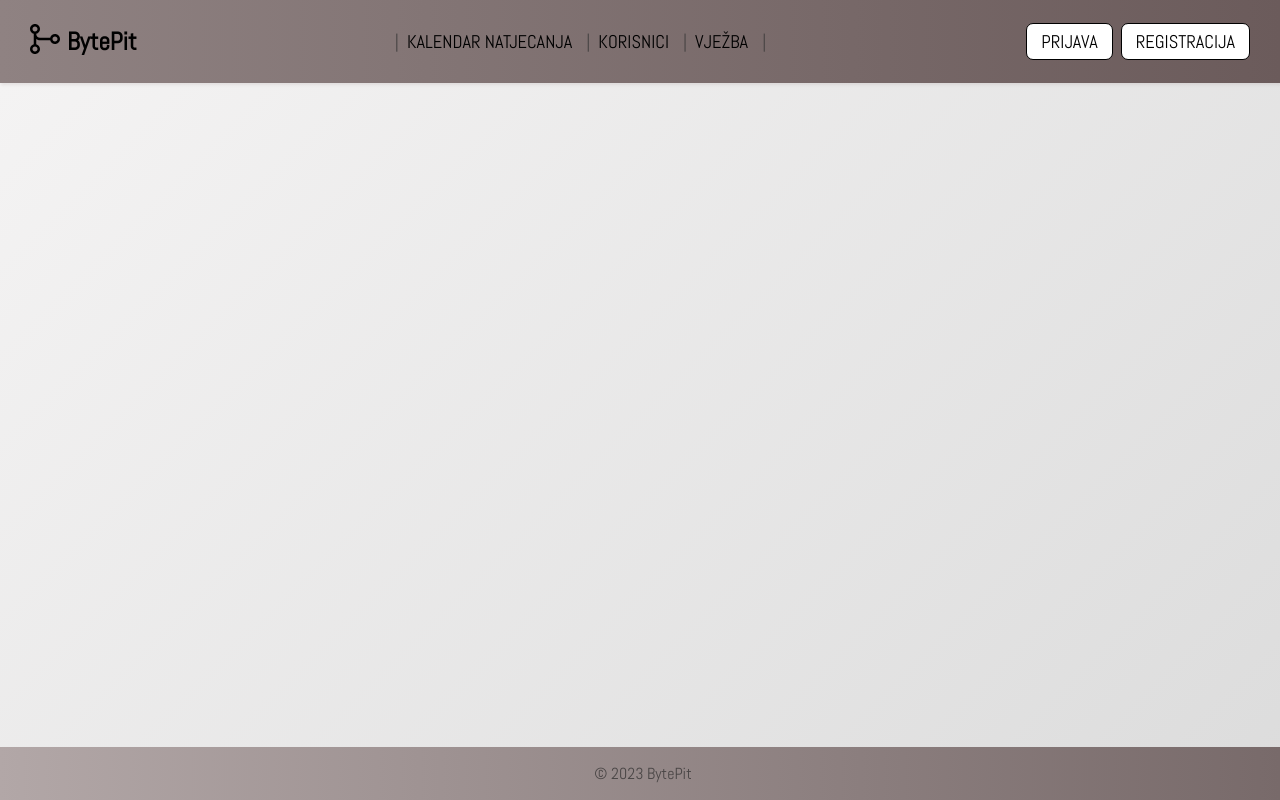
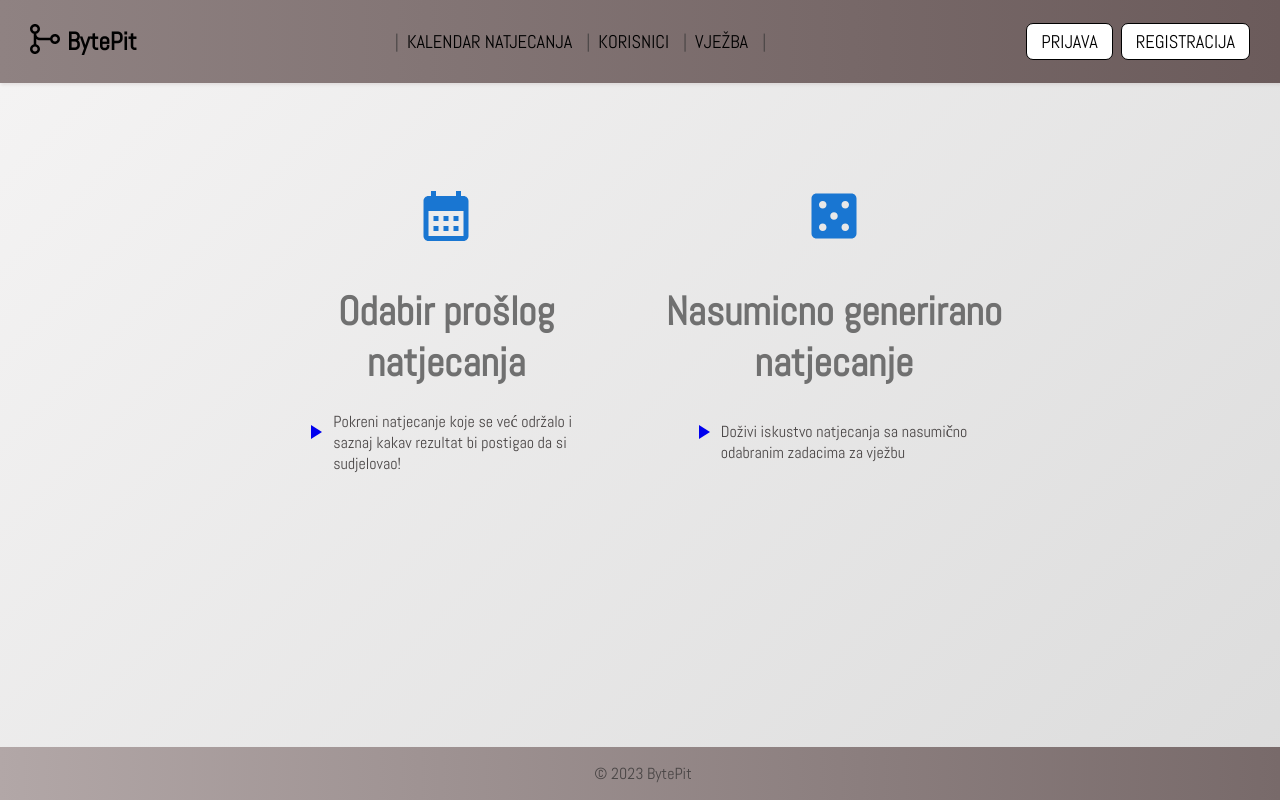
Before and after one commit to filipm55/KoderKolege, a React (Create React App) app in the folder React/byte-pit/: page /virtual in a window 1280 px wide. Built offline with nearby package versions, Linux system fonts and the light colour scheme.

Commit message:
virtualno natjecanje opcije
uredenje kategorija

```diff
--- a/React/byte-pit/src/App.js
+++ b/React/byte-pit/src/App.js
@@ -10,6 +10,7 @@ import Practice from './pages/Practice'
 import AddTask from './pages/AddTask'
 import Users from "./pages/Users";
 import Calendar from "./pages/Calendar";
+import Virtual from "./pages/Virtual";
 import User from "./pages/User";
 import AllTasks from './pages/AllTasks';
 import SolvingATask from './pages/SolvingATask';
@@ -29,6 +30,7 @@ function App() {
                 <Route exact path='/login' element={<Login />} />
                 <Route exact path='/registration' element={<Registration />} />
                 <Route exact path='/creation' element={<Creation />} />
+                <Route exact path='/virtual' element={<Virtual />} />
                 <Route exact path='/practice' element={<Practice />} />
                 <Route exact path='/tasks/addTask' element={<AddTask />} />
                 <Route exact path='/users' element={<Users />} />
--- a/React/byte-pit/src/pages/Creation.css
+++ b/React/byte-pit/src/pages/Creation.css
@@ -38,7 +38,7 @@ div.kategorije {
     align-items: center;
 }
 
-div.kategorije div {
+div.kat {
     border-radius: 0.7rem;
     width: 27vw;
     height: 40vh;
@@ -47,6 +47,7 @@ div.kategorije div {
     flex-direction: column;
     justify-content: flex-start;
     align-items: center;
+    align-content: center;
     padding-top: 10px;
     text-decoration: none;
 
@@ -59,7 +60,7 @@ div.kategorije div {
 div.kat {
     border-radius: 0.7rem;
     width: 27vw;
-    height: 40vh;
+    height: 43vh;
     display: flex;
     margin: 0 20px;
     flex-direction: column;
@@ -70,6 +71,48 @@ div.kat {
     transition: all 0.3s ease; /* Smooth transition */
     border: 1px solid transparent; /* Initially no border */
     transform: scale(1); /* Initial scale */
+  }
+
+  h3.nas {
+    text-align: center;
+    margin-bottom: 2rem;
+  }
+
+  p.opis {
+    width: 20vw;
+  }
+
+  p#prvi {
+    margin-bottom: -2.2rem;
+  }
+
+  p#treci {
+    margin-bottom: -2.3rem;
+  }
+  p#drugi {
+    margin-bottom: -1rem;
+  }
+  p#cetvrti {
+    margin-bottom: -2.3rem;
+  }
+
+  div#poseban{
+    margin-left: 3.2rem;
+  }
+
+  div#poseban2 {
+    margin-left: 6rem;
+  }
+
+  div.opisKat {
+    display: flex;
+    flex-direction: row;
+    justify-content: space-around;
+    align-items: center;
+  }
+
+  .ikona {
+
   }
 
   div.kat:hover {
@@ -88,6 +131,8 @@ div.kat h3 {
 div.kat p {
     margin-top: -10px;
 }
+
+
 
 @media screen and (max-width: 767px) {
     h1.naslov {
--- a/React/byte-pit/src/pages/Creation.js
+++ b/React/byte-pit/src/pages/Creation.js
@@ -6,6 +6,7 @@ import AddToQueueIcon from '@mui/icons-material/AddToQueue';
 import ExtensionIcon from '@mui/icons-material/Extension';
 import CasinoIcon from '@mui/icons-material/Casino';
 import Cookies from 'universal-cookie';
+import PlayArrowIcon from '@mui/icons-material/PlayArrow';
 
 const Creation = () => {
 
@@ -37,16 +38,6 @@ const Creation = () => {
       }, [jwtToken]);
 
     return (
-        /*<div className="wrapper">
-            { error && <div>{ error }</div> }
-            { tasks && <div className="task-list">
-                {tasks.map(task => (
-                    <div className="task" key={task.id} >
-                        <Link to={'/zadaci/'+task.id}><h2>{ task.title }</h2></Link>
-                    </div>
-                ))}
-            </div> }
-        </div>*/
 
         <div className="body1">
             <div className="kategorije">
@@ -54,14 +45,20 @@ const Creation = () => {
                     <div className="kat">
                         <CasinoIcon sx={{ fontSize: 60 }} color="primary"/>
                         <h3>Kreiraj  natjecanje</h3>
-                        <p>**opis**</p>
+                        <div className='opisKat' id="poseban2">
+                            <PlayArrowIcon className='ikona'/>
+                            <p className='opis' id ="drugi">Stvori novo natjecanje </p>
+                        </div>
                     </div>
                 </Link>
                 <Link to='/tasks/addTask' className="link">
                     <div className="kat">
                         <AddToQueueIcon sx={{ fontSize: 60 }} color="primary"/>
                         <h3>Dodaj novi zadatak</h3>
-                        <p>**opis**</p>
+                        <div className='opisKat' id="poseban2">
+                            <PlayArrowIcon className='ikona'/>
+                            <p className='opis' id ="drugi" >Stvori novi privatan ili javan zadatak</p>
+                        </div>
                     </div>
                 </Link>
             </div>
--- a/React/byte-pit/src/pages/Practice.js
+++ b/React/byte-pit/src/pages/Practice.js
@@ -3,8 +3,11 @@ import { useEffect, useState } from "react";
 import {Link} from "react-router-dom";
 import useFetch from "../useFetch";
 import AddToQueueIcon from '@mui/icons-material/AddToQueue';
+import DesktopMacIcon from '@mui/icons-material/DesktopMac';
 import ExtensionIcon from '@mui/icons-material/Extension';
 import CasinoIcon from '@mui/icons-material/Casino';
+import PlayArrowIcon from '@mui/icons-material/PlayArrow';
+import VideogameAssetIcon from '@mui/icons-material/VideogameAsset';
 import Cookies from 'universal-cookie';
 
 const Practice = () => {
@@ -52,16 +55,22 @@ const Practice = () => {
             <div className="kategorije">
                  <Link to='/virtual' className="link">
                     <div className="kat">
-                        <CasinoIcon sx={{ fontSize: 60 }} color="primary"/>
+                        <DesktopMacIcon sx={{ fontSize: 60 }} color="primary"/>
                         <h3>Virtualno natjecanje</h3>
-                        <p>**opis**</p>
+                        <div className='opisKat' id ="poseban">
+                            <PlayArrowIcon className='ikona'/>
+                            <p className='opis' id ="prvi">Isprobaj kako je to sudjelovati u stvarnom natjecanju uz opciju virtualnog natjecanja</p>
+                        </div>
                     </div>
                 </Link>
                 <Link to='/tasks/allTasks' className="link">
                     <div className="kat">
                         <ExtensionIcon sx={{ fontSize: 60 }} color="primary"/>
                         <h3>Zadaci za vježbu</h3>
-                        <p>**opis**</p>
+                        <div className='opisKat' id ="poseban2">
+                            <PlayArrowIcon className='ikona'/>
+                            <p className='opis' id ="drugi">Popis svih zadataka za vježbu</p>
+                        </div>
                     </div>
                 </Link>
             </div>
--- /dev/null
+++ b/React/byte-pit/src/pages/Virtual.js
@@ -0,0 +1,43 @@
+import './Creation.css';
+import {Link} from "react-router-dom";
+import CalendarMonthIcon from '@mui/icons-material/CalendarMonth';
+import AddToQueueIcon from '@mui/icons-material/AddToQueue';
+import ExtensionIcon from '@mui/icons-material/Extension';
+import CasinoIcon from '@mui/icons-material/Casino';
+import Cookies from 'universal-cookie';
+import PlayArrowIcon from '@mui/icons-material/PlayArrow';
+
+
+const Virtual = () => {
+    return (
+        <div className="body1">
+            <div className="kategorije">
+                 <Link to='/virtual/competitionChoice' className="link">
+                    <div className="kat">
+                        <CalendarMonthIcon sx={{ fontSize: 60 }} color="primary"/>
+                        <h3 className='nas'>Odabir prošlog natjecanja</h3>
+                        <div className='opisKat'>
+                            <PlayArrowIcon className='ikona'/>
+                            <p className='opis' id ="treci"> Pokreni natjecanje koje se već održalo i saznaj kakav rezultat bi postigao da si sudjelovao!</p>
+                        </div>
+
+                    </div>
+                </Link>
+                <Link to='/virtual/randomTasks' className="link">
+                    <div className="kat">
+                        <CasinoIcon sx={{ fontSize: 60 }} color="primary"/>
+                        <h3 className='nas'>Nasumicno generirano natjecanje</h3>
+                        <div className='opisKat'>
+                            <PlayArrowIcon className='ikona'/>
+                            <p className='opis' id ="cetvrti">Doživi iskustvo natjecanja sa nasumično odabranim zadacima za vježbu</p>
+                        </div>
+
+                    </div>
+                </Link>
+            </div>
+        </div>
+
+    );
+}
+
+export default Virtual;
```
Also changed, not shown: 2 other files (tests, documents, lock files or other folders).
